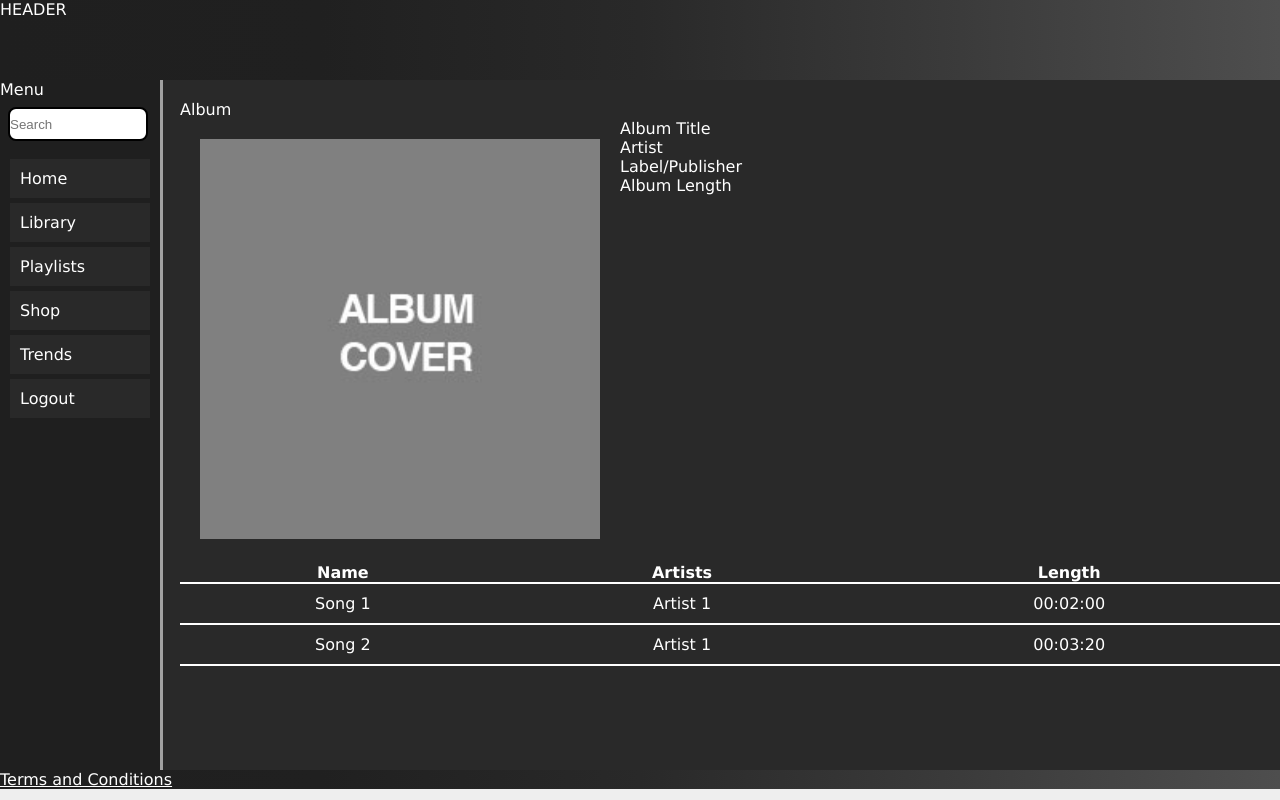
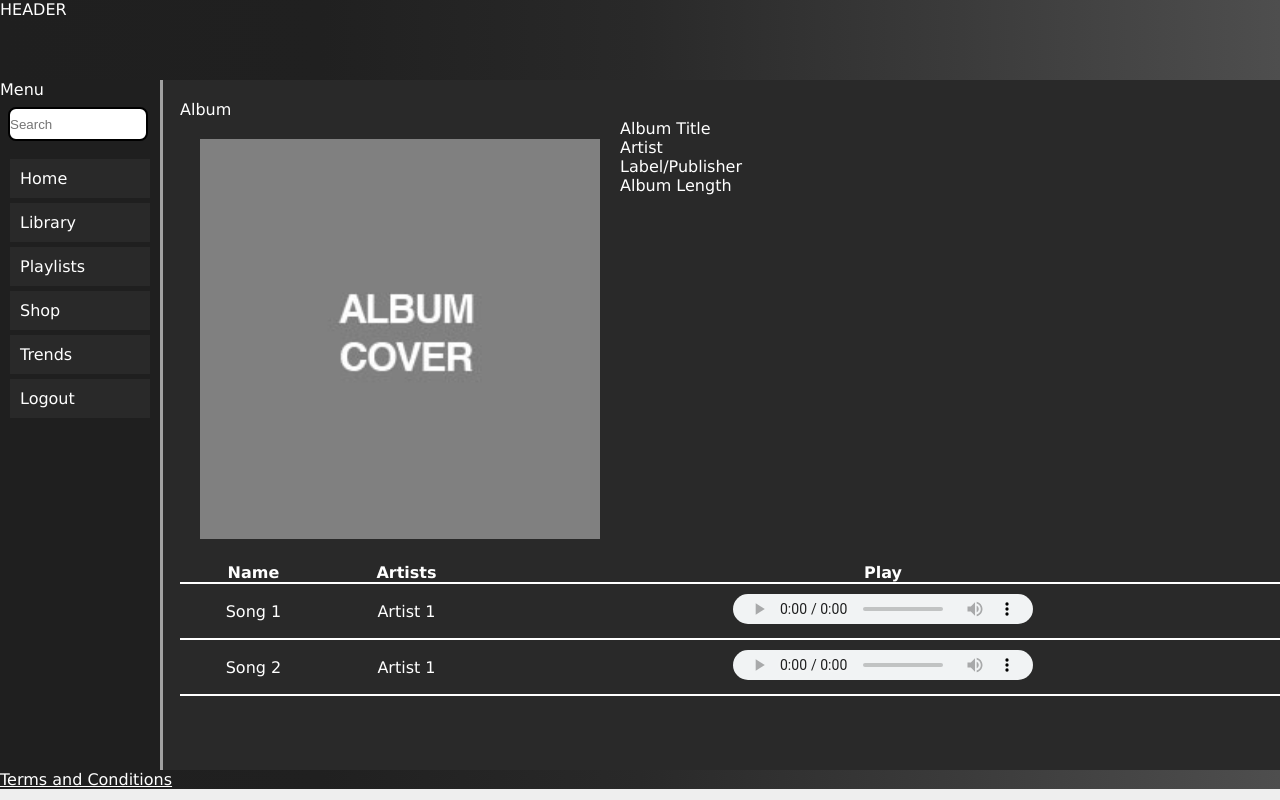
Before and after one commit to Niklas-Mezynski/fontys-prj1-2020-group-prj-2020-09, a PHP site: page /album.html in a window 1280 px wide. Run offline with PHP 8.4, Linux system fonts and the light colour scheme.

Commit message:
Audio placeholder

```diff
--- a/implementation/album.html
+++ b/implementation/album.html
@@ -45,17 +45,27 @@
                     <tr id="header">
                       <th>Name</th>
                       <th>Artists</th>
-                      <th>Length</th>
+                      <th>Play</th>
                     </tr>
                     <tr id="song">
                       <td>Song 1</td>
                       <td>Artist 1</td>
-                      <td>00:02:00</td>
+                      <td>
+                        <audio controls>
+                            <source src="audio.mp3" type="audio/mpeg">
+                            Your browser does not support the audio element.
+                          </audio>
+                      </td>
                     </tr>
                     <tr id="song">
                       <td>Song 2</td>
                       <td>Artist 1</td>
-                      <td>00:03:20</td>
+                      <td>
+                          <audio controls>
+                        <source src="audio.mp3" type="audio/mpeg">
+                        Your browser does not support the audio element.
+                      </audio>
+                    </td>
                     </tr>
                   </table>
 			</article><!-- end of article -->
--- a/implementation/css/main.css
+++ b/implementation/css/main.css
@@ -108,6 +108,10 @@ table#songlist tr {
 	border-bottom: 2px solid white;
 }
 
+tr audio {
+	height: 30px;
+}
+
 tr#song:hover {
 	background-color:#f5f5f53a;
 }
```
